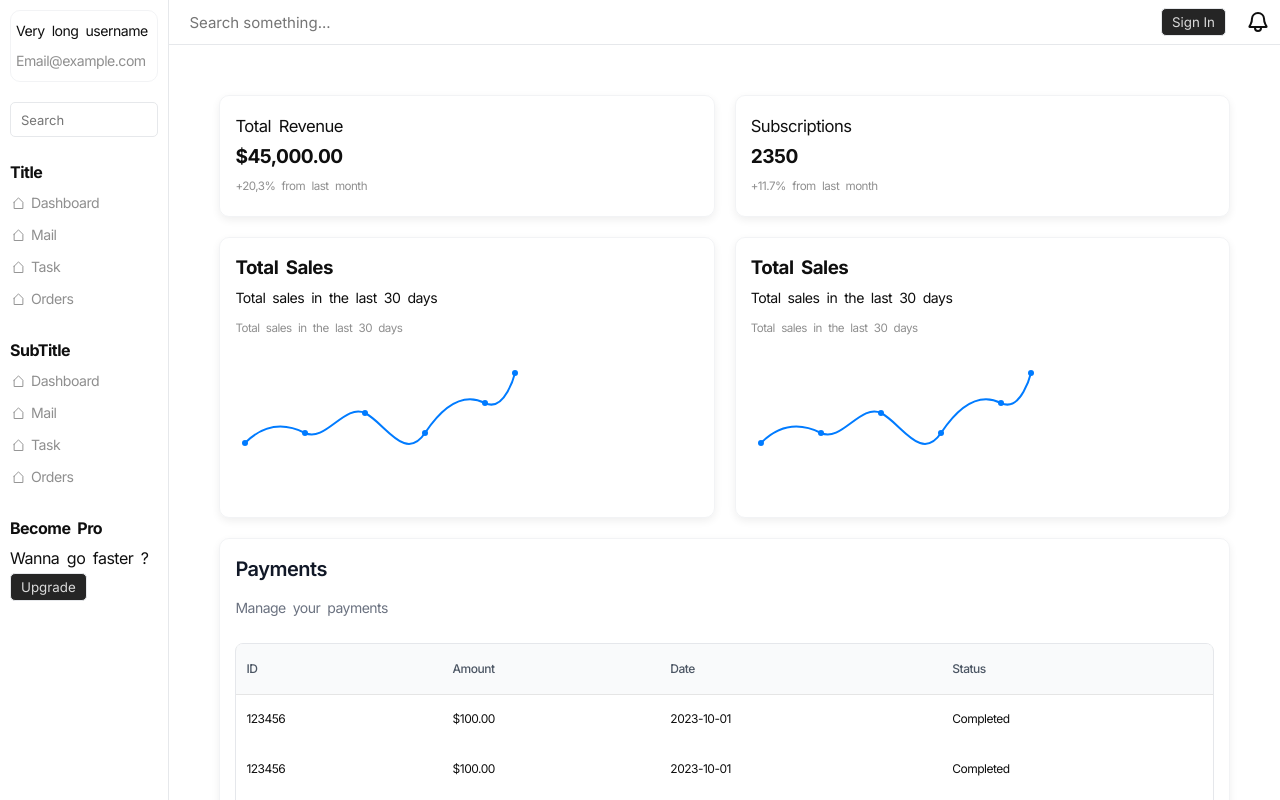
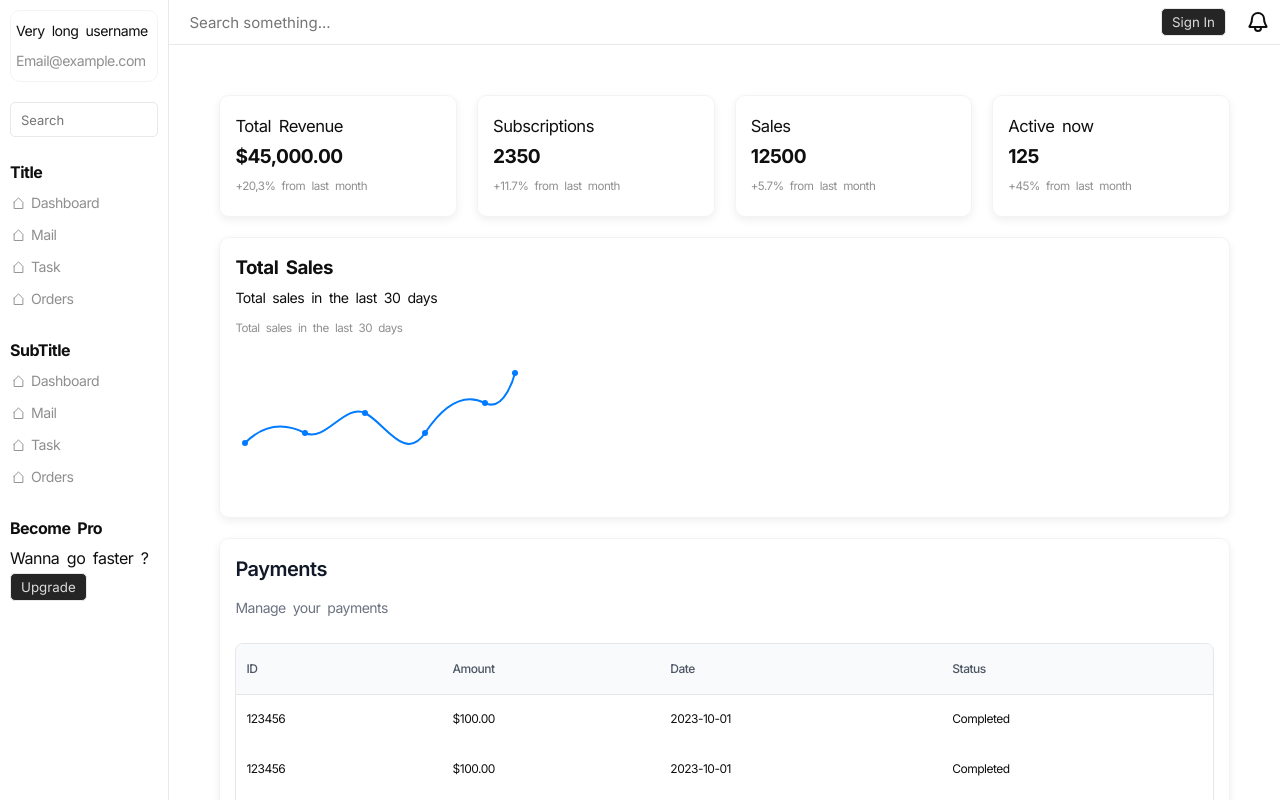
Before and after one commit to monority/dashboard, a React (Vite) app: page /dashboard in a window 1280 px wide. Shown: the top 800 px of the page. Built offline with nearby package versions, Linux system fonts and the light colour scheme.

Commit message:
:art: add Sales component to display sales data in Dashboard; integrate SmallBox for better visualization

```diff
--- a/src/display/pages/home/Dashboard.jsx
+++ b/src/display/pages/home/Dashboard.jsx
@@ -29,6 +29,18 @@ const Dashboard = () => {
 									typeIcon="money"
 									desc="2350"
 									value="11.7"
+								/>
+								<SmallBox
+									title="Sales"
+									typeIcon="money"
+									desc="12500"
+									value="5.7"
+								/>
+								<SmallBox
+									title="Active now"
+									typeIcon="money"
+									desc="125"
+									value="45"
 								/>
 								{/* <div className="box_element">
 									<GraphCard
@@ -65,14 +77,7 @@ const Dashboard = () => {
 									/>
 								</div>
 
-								<div className="box_element">
-									<GraphCard
-										title="Total Sales"
-										desc="Total sales in the last 30 days"
-										sub="Total sales in the last 30 days"
-										graph={<Graph type="line" size="2rem" />}
-									/>
-								</div>
+
 							</div>
 						</div>
 					</div>
@@ -89,7 +94,7 @@ const Dashboard = () => {
 										labels={labels}
 										title="Sales Overview"
 										desc="Sales overview for the last 7 days"
-										/>
+									/>
 								</div>
 
 
```
Also changed, not shown: src/display/components/ui/element/Sales.jsx (added, +36 -0 lines).
